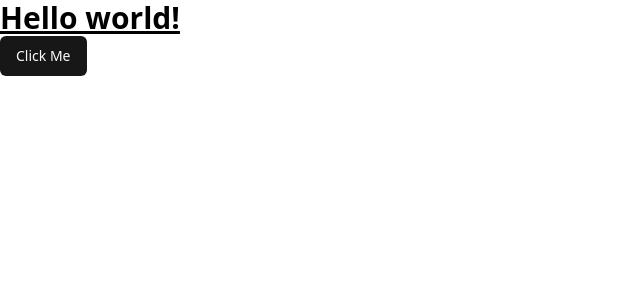
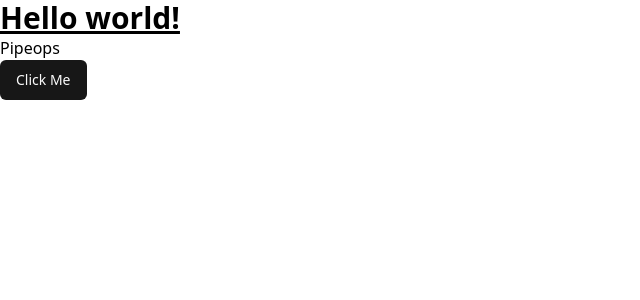
Before and after one commit to Ayothegod/automize-frontend, a React (Vite) app: page / in a window 1280 px wide. Shown: the top 300 px of the page, without its empty margins (0-640 px from the left). Built offline with nearby package versions, Linux system fonts and the light colour scheme.

Commit message:
debug: pipeops error-retry

```diff
--- a/src/routes/root.tsx
+++ b/src/routes/root.tsx
@@ -1,8 +1,9 @@
-import { Button } from "@/components/ui/button";
+import { Button } from "../components/ui/button";
 
 export default function Root() {
   return <div>
      <h1 className="text-3xl font-bold underline">Hello world!</h1>
+     <p>Pipeops</p>
      <Button>Click Me</Button>
   </div>
 }
```
Also changed, not shown: tsconfig.json (+6 -6 lines).
